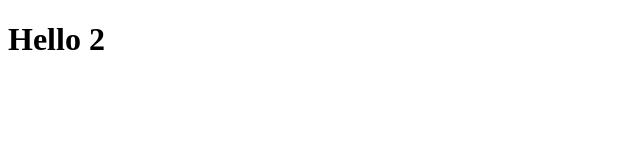
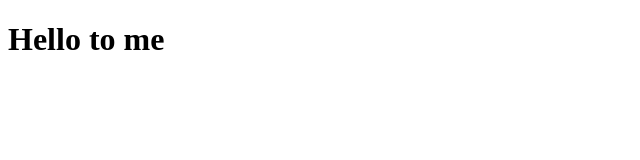
Before and after one commit to madytekt/madytekt.github.io, a plain HTML site: page index.html in a window 1280 px wide. Shown: the whole page, without its empty margins (0-640 px from the left). Drawn offline with Linux system fonts and the light colour scheme.

Commit message:
"Hello 2" to "Hello to me"

```diff
--- a/index.html
+++ b/index.html
@@ -4,6 +4,6 @@
         <title>Hello world </title>
     </head>
     <body>
-        <h1>Hello 2</h1>
+        <h1>Hello to me</h1>
     </body>
 </html>
```
